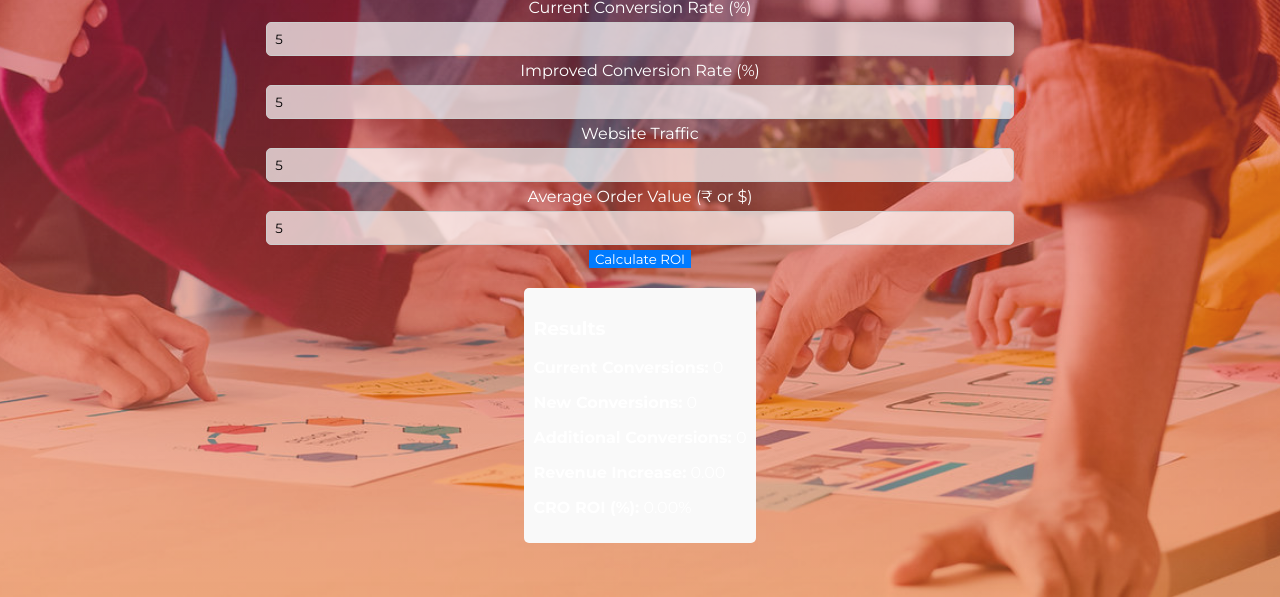
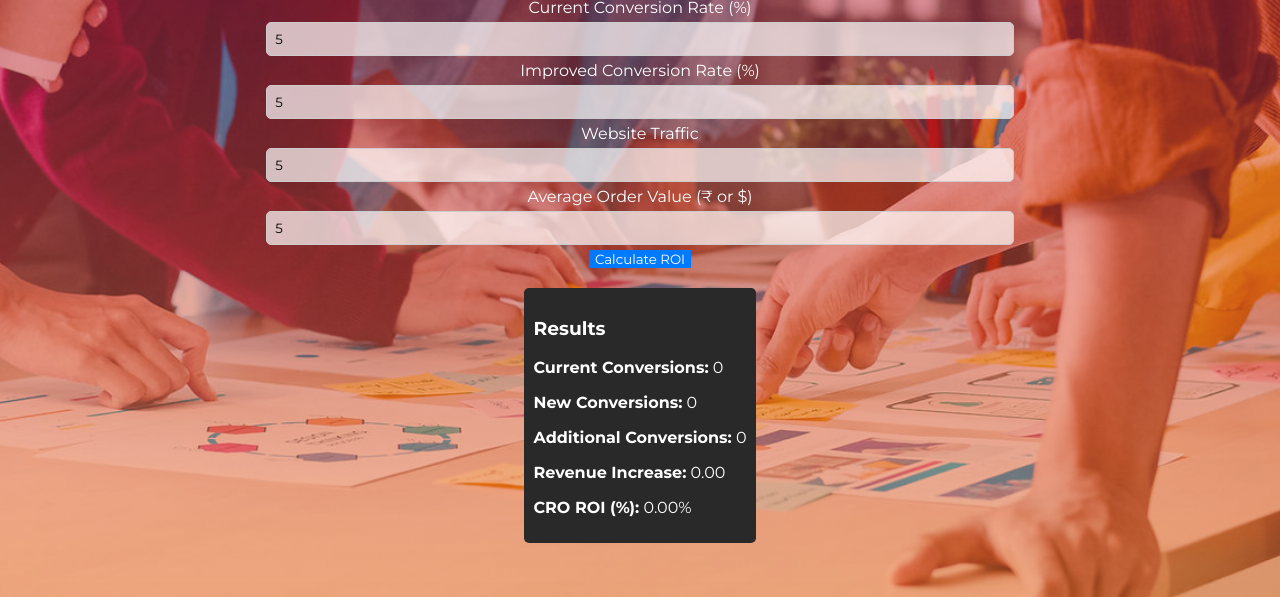
Before and after one commit to NAVEEN3280/cro-roi-calculator, a plain HTML site: page index.html in a window 1280 px wide. Both pictures are taken after typing "5", "5", "5", "5" into the empty fields and a click on the button "Calculate ROI". Shown: the part 203-800 px from the top of the page. Drawn offline with Linux system fonts and the light colour scheme.

Commit message:
changed the background color of the result container

```diff
--- a/styles.css
+++ b/styles.css
@@ -131,6 +131,6 @@ button:hover {
   margin-top: 20px;
   padding: 10px;
   border-radius: 5px;
-  background: #f9f9f9;
+  background: #292929;
   text-align: left;
 }
```
